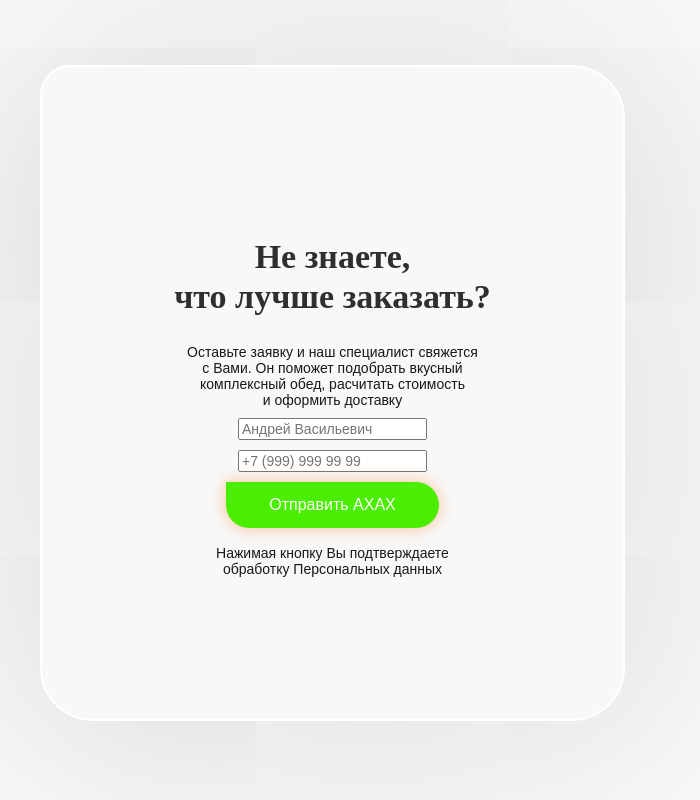
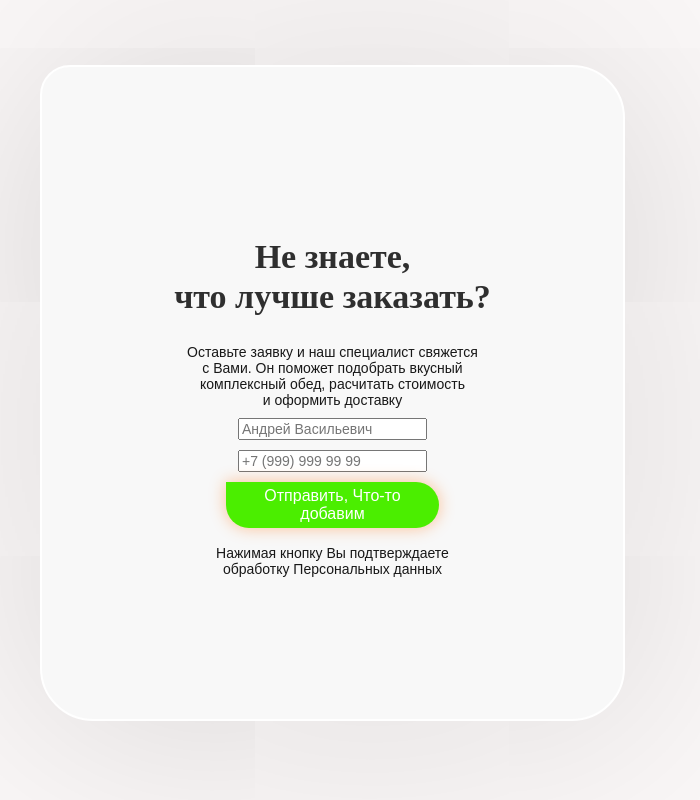
Before and after one commit to JMonoyro/FoodILikeJMo, a plain HTML site: page index.html in a window 1280 px wide. Shown: the part 969-1769 px from the top of the page, without its empty margins (0-700 px from the left). Drawn offline with Linux system fonts and the light colour scheme; a web font is replaced by a local one.

Commit message:
Текст изменён в btn_send

```diff
--- a/index.html
+++ b/index.html
@@ -222,7 +222,7 @@
                             </div>
                         </form>
                         <button class="btn_send">
-                            Отправить АХАХ
+                            Отправить, Что-то добавим
                         </button><br>
                         Нажимая кнопку Вы подтверждаете<br> обработку Персональных данных
                     </div>
```
